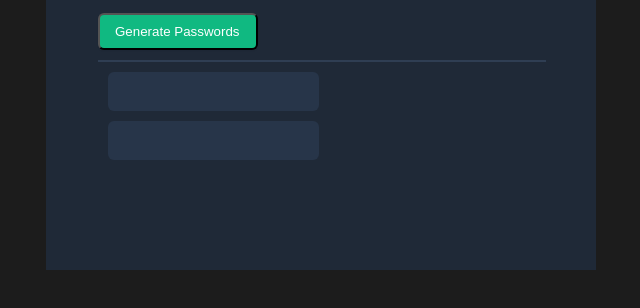
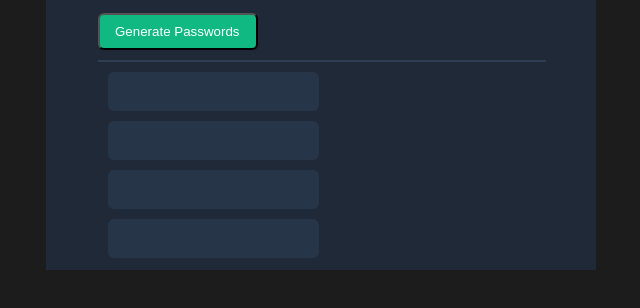
Before and after one commit to ajuan54/Password-Generator-practice, a website built with Parcel: page index.html in a window 1280 px wide. Shown: the part 330-638 px from the top of the page, without its empty margins (319-959 px from the left). Built offline with nearby package versions, Linux system fonts and the light colour scheme.

Commit message:
Update
Added two more password boxes and styled boxes to center.

```diff
--- a/src/styles.css
+++ b/src/styles.css
@@ -62,7 +62,9 @@ button {
 }
 
 #box1,
-#box2 {
+#box2,
+#box3,
+#box4 {
   /* display: flex; */
   /* flex-direction: row; */
 
@@ -83,7 +85,10 @@ button {
   height: 39px;
   left: 52px;
 }
-
+#boxes {
+  display: flexbox;
+  flex-wrap: wrap;
+}
 hr {
   position: center;
   width: 446px;
```
